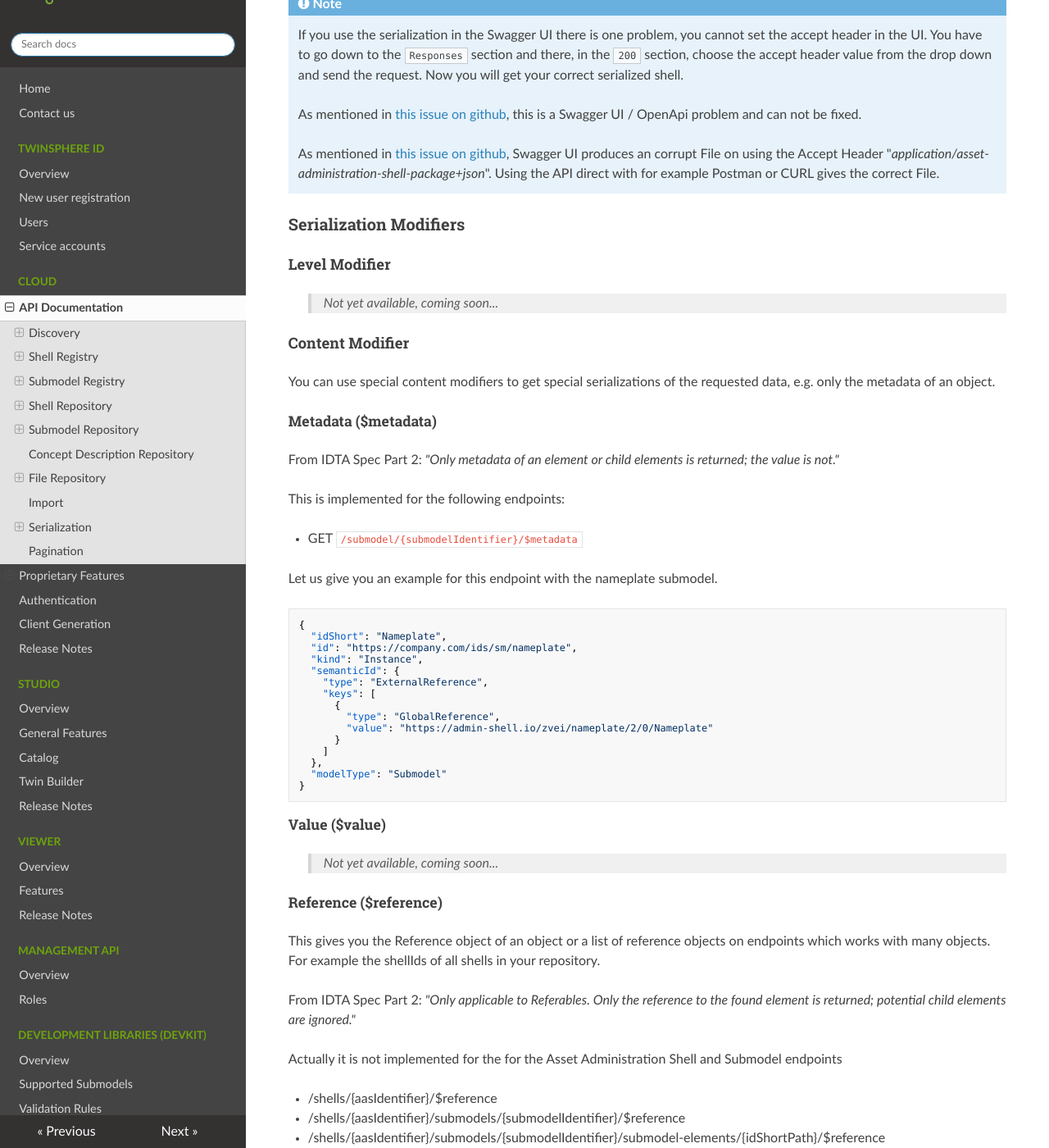
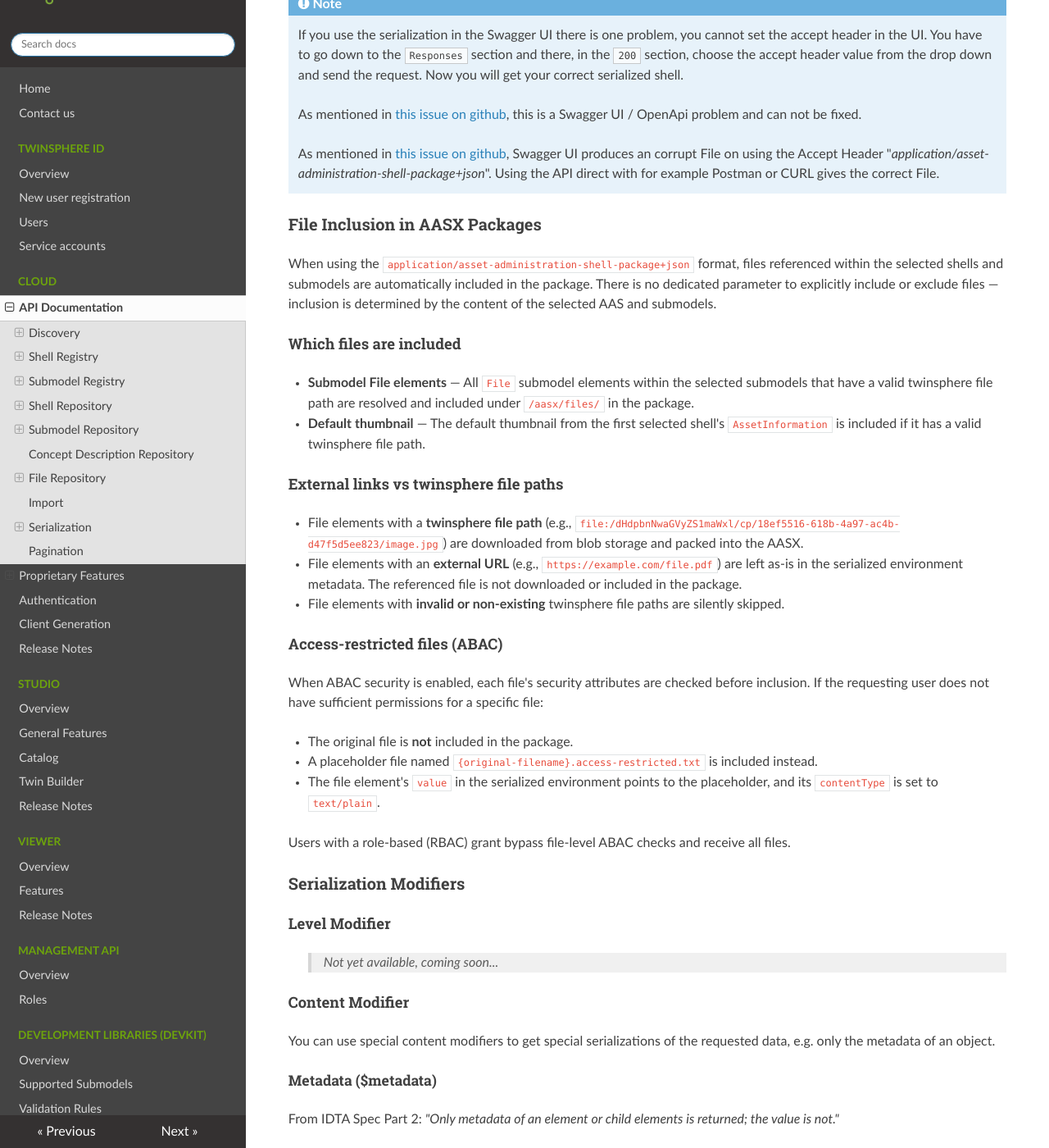
Before and after one commit to twinsphere/twinsphere.github.io, an MkDocs documentation site: the page built from docs/cloud-documentation.md, in a window 1280 px wide and 1400 px high, scrolled down 6309 px. Shown: the whole window at 82% size. Built offline with MkDocs 1.6.1, drawn with Linux system fonts in a browser that asks for light colours; nearby versions of some CDN libraries.

Commit message:
feat(cloud): explain file inclusion in AASX packages

```diff
--- a/docs/cloud-documentation.md
+++ b/docs/cloud-documentation.md
@@ -279,6 +279,39 @@ Packages currently contain the environment as JSON – XML coming soon.
     with for example Postman or CURL gives the correct File.
 <!-- markdownlint-enable code-block-style -->
 
+### File Inclusion in AASX Packages
+
+When using the `application/asset-administration-shell-package+json` format, files referenced within the selected
+shells and submodels are automatically included in the package. There is no dedicated parameter to explicitly
+include or exclude files — inclusion is determined by the content of the selected AAS and submodels.
+
+#### Which files are included
+
+- **Submodel File elements** — All `File` submodel elements within the selected submodels that have a valid
+  twinsphere file path are resolved and included under `/aasx/files/` in the package.
+- **Default thumbnail** — The default thumbnail from the first selected shell's `AssetInformation` is included if
+  it has a valid twinsphere file path.
+
+#### External links vs twinsphere file paths
+
+- File elements with a **twinsphere file path** (e.g., `file:/dHdpbnNwaGVyZS1maWxl/cp/18ef5516-618b-4a97-ac4b-d47f5d5ee823/image.jpg`)
+  are downloaded from blob storage and packed into the AASX.
+- File elements with an **external URL** (e.g., `https://example.com/file.pdf`) are left as-is in the serialized
+  environment metadata. The referenced file is not downloaded or included in the package.
+- File elements with **invalid or non-existing** twinsphere file paths are silently skipped.
+
+#### Access-restricted files (ABAC)
+
+When ABAC security is enabled, each file's security attributes are checked before inclusion. If the requesting user
+does not have sufficient permissions for a specific file:
+
+- The original file is **not** included in the package.
+- A placeholder file named `{original-filename}.access-restricted.txt` is included instead.
+- The file element's `value` in the serialized environment points to the placeholder, and its `contentType` is set
+  to `text/plain`.
+
+Users with a role-based (RBAC) grant bypass file-level ABAC checks and receive all files.
+
 ### Serialization Modifiers
 
 #### Level Modifier
```
